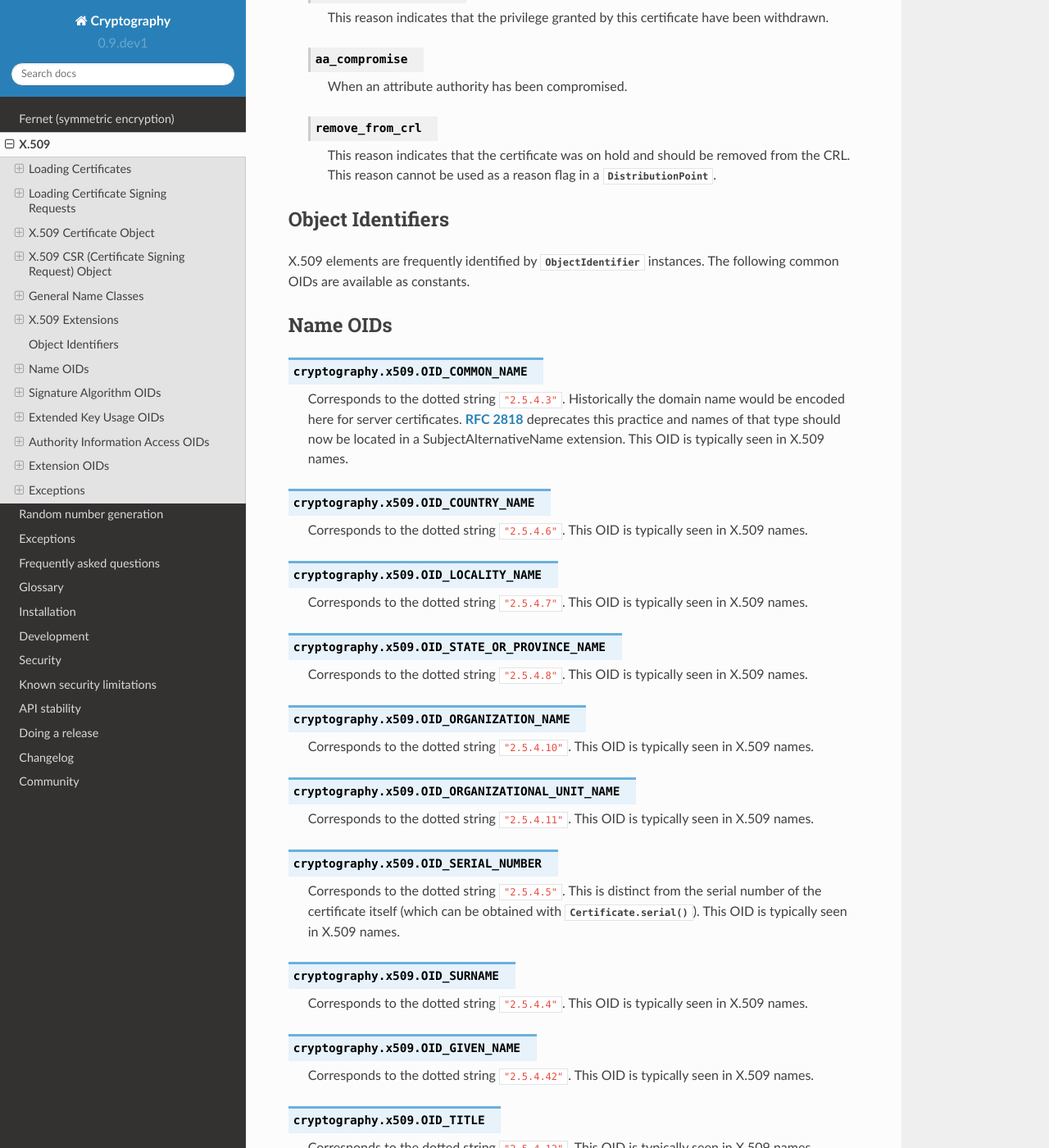
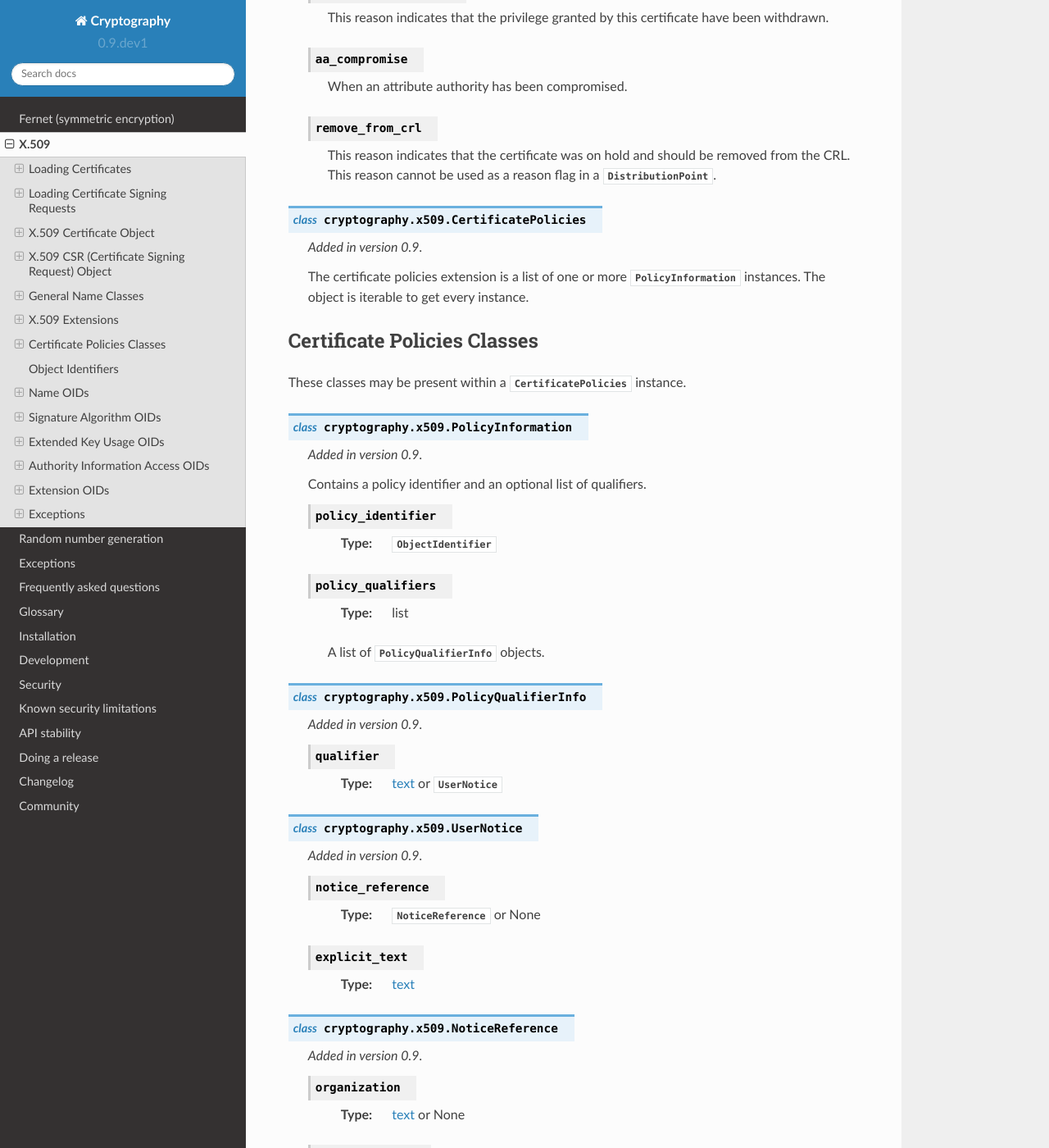
Before and after one commit to WebKing0121/cryptography, a Sphinx documentation site: the page built from docs/x509.rst, in a window 1280 px wide and 1400 px high, scrolled down 14753 px. Shown: the whole window at 82% size. Built offline with Sphinx 7.4.7 and the Read the Docs theme 2.0.0, drawn with Linux system fonts in a browser that asks for light colours; pages that are not in the unit, such as notebooks, are missing from menus; some of the changed text lies outside the part shown.

Commit message:
add some docs

```diff
--- a/docs/x509.rst
+++ b/docs/x509.rst
@@ -892,6 +892,69 @@ X.509 Extensions
         removed from the CRL. This reason cannot be used as a reason flag
         in a :class:`DistributionPoint`.
 
+.. class:: CertificatePolicies
+
+    .. versionadded:: 0.9
+
+    The certificate policies extension is a list of one or more
+    :class:`PolicyInformation` instances. The object is iterable to get every
+    instance.
+
+Certificate Policies Classes
+~~~~~~~~~~~~~~~~~~~~~~~~~~~~
+
+These classes may be present within a :class:`CertificatePolicies` instance.
+
+.. class:: PolicyInformation
+
+    .. versionadded:: 0.9
+
+    Contains a policy identifier and an optional list of qualifiers.
+
+    .. attribute:: policy_identifier
+
+        :type: :class:`ObjectIdentifier`
+
+    .. attribute:: policy_qualifiers
+
+        :type: list
+
+        A list of :class:`PolicyQualifierInfo` objects.
+
+.. class:: PolicyQualifierInfo
+
+    .. versionadded:: 0.9
+
+    .. attribute:: qualifier
+
+        :type: :term:`text` or :class:`UserNotice`
+
+.. class:: UserNotice
+
+    .. versionadded:: 0.9
+
+    .. attribute:: notice_reference
+
+        :type: :class:`NoticeReference` or None
+
+    .. attribute:: explicit_text
+
+        :type: :term:`text`
+
+.. class:: NoticeReference
+
+    .. versionadded:: 0.9
+
+    .. attribute:: organization
+
+        :type: :term:`text` or None
+
+    .. attribute :: notice_numbers
+
+        :type: list or None
+
+        A list of integers or None.
+
 Object Identifiers
 ~~~~~~~~~~~~~~~~~~
 
```
